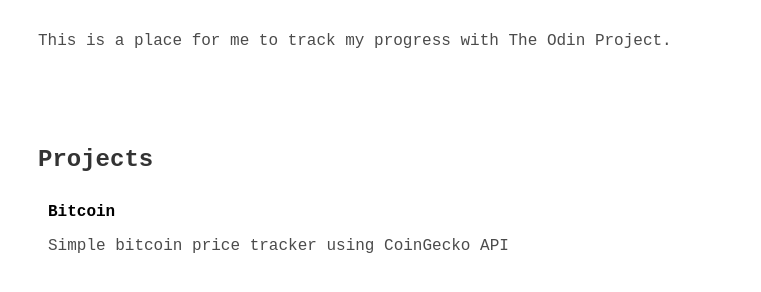
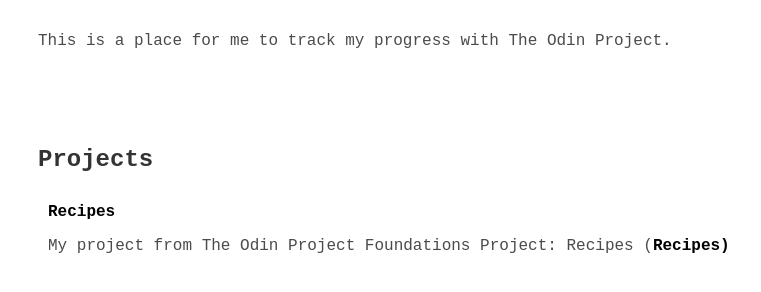
Before and after one commit to brockfrisbie/brockfrisbie.github.io, a plain HTML site: page top/index.html in a window 1280 px wide. Shown: the part 170-462 px from the top of the page, without its empty margins (0-761 px from the left). Drawn offline with Linux system fonts and the light colour scheme; files that its build step writes are made by us from their sources.

Commit message:
Moved top to new folder and created recipes.html

```diff
--- a/top.html
+++ b/top/index.html
@@ -19,8 +19,8 @@
         <section>
             <h2>Projects</h2>
             <div>
-                <a href="https://brockfrisbie.com/bitcoin">Bitcoin</a>
-                <p>Simple bitcoin price tracker using CoinGecko API</p>
+                <a href="/top/recipes">Recipes</a>
+                <p>My project from The Odin Project Foundations Project: Recipes (<a href="https://www.theodinproject.com/lessons/foundations-recipes">Recipes)</a></p>
                 <br>
             </div>
         </section>
```
Also changed, not shown: top/recipes.html (added).
